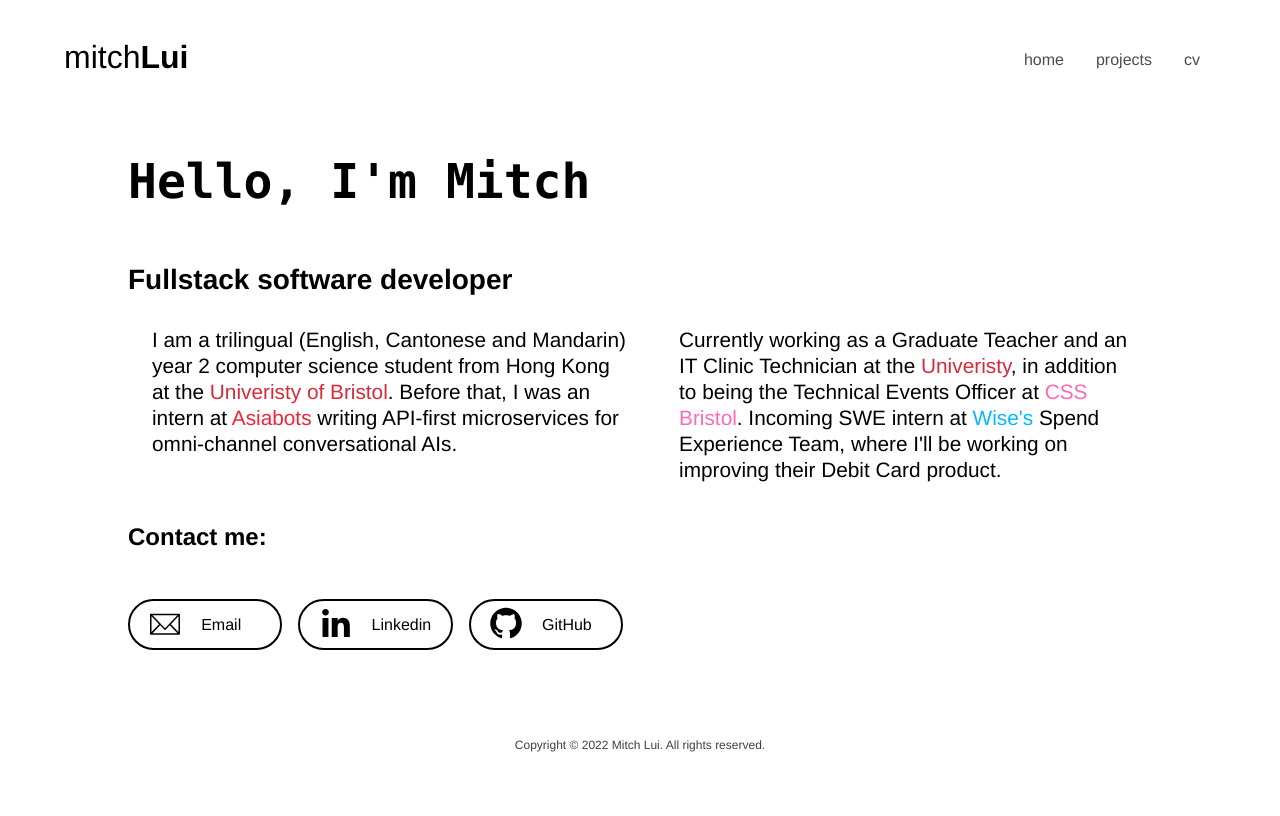
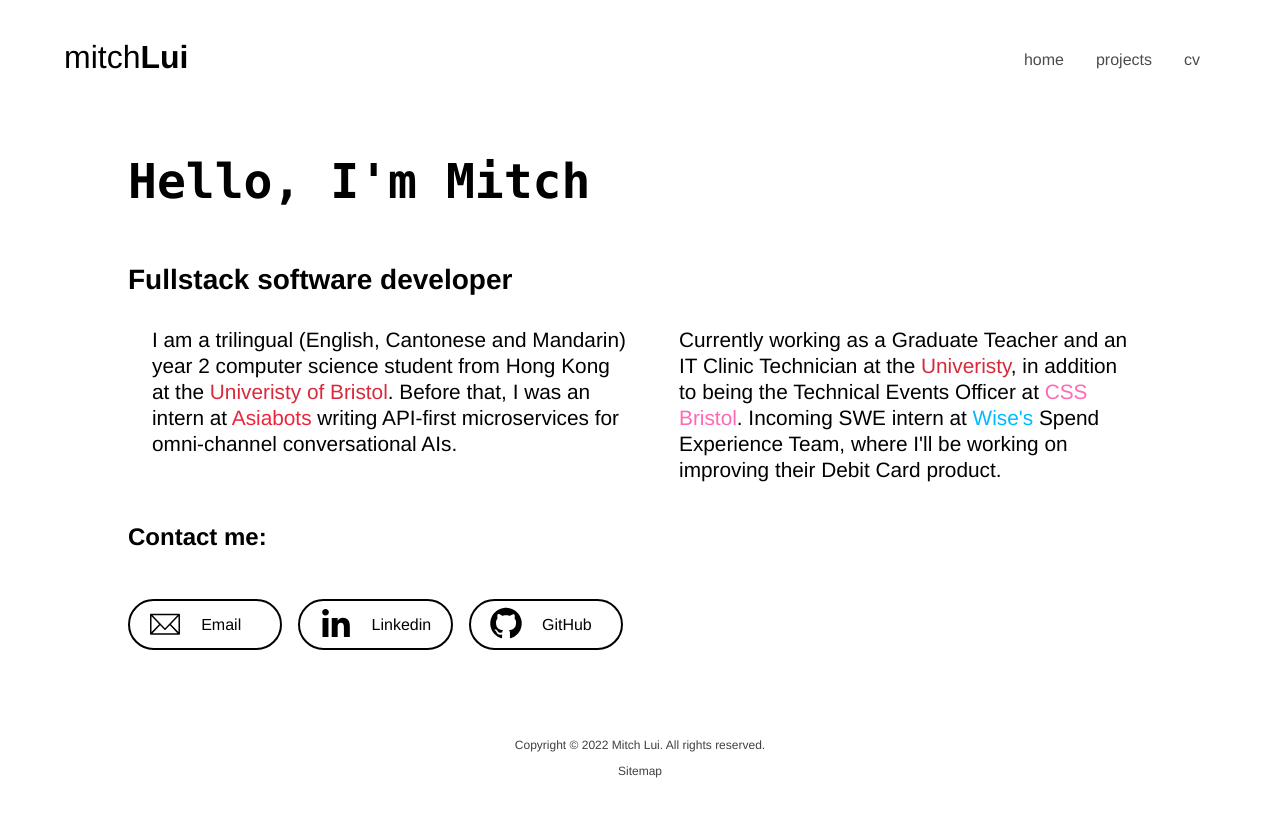
Before and after one commit to mitchLui/website, a React (Create React App) app in the folder client/: page / in a window 1280 px wide. Shown: the top 816 px of the page. Built offline with nearby package versions, Linux system fonts and the light colour scheme.

Commit message:
Added sitemap

```diff
--- a/client/src/App.js
+++ b/client/src/App.js
@@ -10,6 +10,7 @@ import { Intro } from "./components/Intro/Intro";
 import { Projects, ProjectModalPage } from "./components/Projects/Projects";
 import { NotFound } from "./components/NotFound/NotFound";
 import { Copyright } from "./components/Copyright/Copyright";
+import { Sitemap } from "./components/Sitemap/Sitemap";
 
 function App() {
   return (
@@ -17,13 +18,14 @@ function App() {
       <Router>
         <NavBar/>
         <Routes basename={"/"}>
-          <Route exact path={"/"} element={<Intro />}/>
-          <Route path={"/projects"} element={<Projects />}/>
+          <Route exact path={"/"} element={<Intro/>}/>
+          <Route path={"/projects"} element={<Projects/>}/>
             <Route path={":projectClass"} element={<ProjectModalPage/>}/>
-          <Route path={"*"} element={<NotFound />}/>
+          <Route path={"/sitemap"} element={<Sitemap/>}/>
+          <Route path={"*"} element={<NotFound/>}/>
         </Routes>
+        <Copyright/>
       </Router>
-      <Copyright/>
     </div>
 
   );
--- a/client/src/components/Copyright/Copyright.js
+++ b/client/src/components/Copyright/Copyright.js
@@ -1,4 +1,5 @@
 import React from "react";
+import { Link } from "react-router-dom";
 import "./copyright.css";
 
 function getCurrentYear() {
@@ -8,4 +9,5 @@ function getCurrentYear() {
 export const Copyright = () =>
     <section className={"copyright"}>
         Copyright © {getCurrentYear()} Mitch Lui. All rights reserved.
+        <p><Link to={"/sitemap"}>Sitemap</Link></p>
     </section>
--- a/client/src/components/Copyright/copyright.css
+++ b/client/src/components/Copyright/copyright.css
@@ -8,3 +8,8 @@
     font-size: 0.75rem;
     opacity: 75%;
 }
+
+a {
+    color: inherit;
+    text-decoration: none;
+}
--- a/client/src/components/Projects/Projects.js
+++ b/client/src/components/Projects/Projects.js
@@ -122,7 +122,7 @@ export const projects = {
 export const Projects = () =>
     <Container>
         <div className="projects-container">
-            <h1><code>Projects</code></h1>
+            <span className={"container-header"}><h1><code>Projects</code></h1></span>
             <h2>An archive of what I'm working on and what I've done in the past.</h2>
             <div className={"projects-grid"}>
                 {
--- /dev/null
+++ b/client/src/components/Sitemap/Sitemap.js
@@ -0,0 +1,31 @@
+import { React } from 'react';
+import { Link } from 'react-router-dom';
+import { Container } from '../Container/Container';
+import { projects } from "../Projects/Projects";
+import "./sitemap.css";
+
+export const sitemap = {
+    "/": "Home",
+}
+
+export const Sitemap = () =>
+    <Container>
+        <span className={"container-header"}><h1><code>Sitemap</code></h1></span>
+        <ul className={"sitemap"}>
+            <li><Link to={"/"}>index</Link></li>
+            <ul className={"list"}>
+                <li><Link to={"/projects"}>projects</Link></li>
+                <ul className={"projects"}>
+                    {
+                        Object.keys(projects).map(function(key, index) {
+                            return (
+                                <li key={index}><Link to={"/"+key}>{key}</Link></li>
+                            )
+                        })
+                    }
+                </ul>
+                <li><Link to={"/cv.pdf"}>cv.pdf</Link></li>
+                <li><Link to={"/sitemap"}>sitemap</Link></li>
+            </ul>
+        </ul>
+    </Container>
--- /dev/null
+++ b/client/src/components/Sitemap/sitemap.css
@@ -0,0 +1,17 @@
+.sitemap {
+    list-style-type: "- /";
+    font-size: 1.25rem;
+    text-decoration: dotted;
+}
+
+.sitemap ul{
+    padding-left: 1.5rem;
+}
+
+.list {
+    list-style-type: "- /";
+}
+
+.projects{
+    list-style-type: "- /";
+}
```
